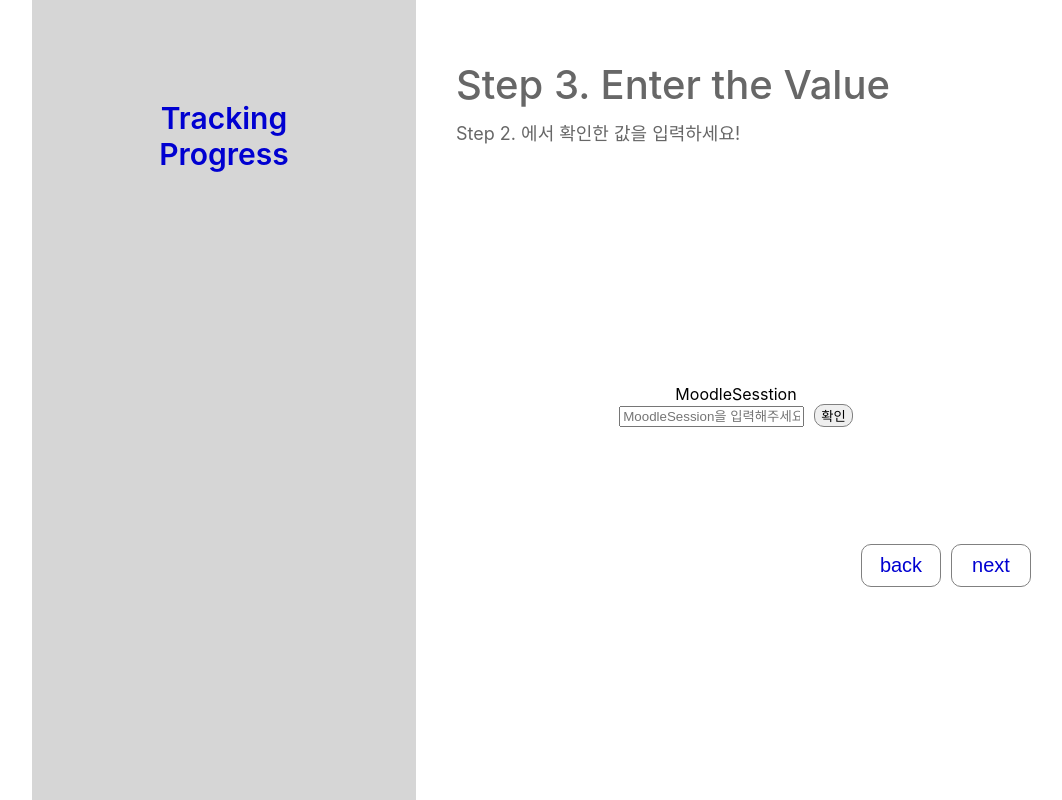
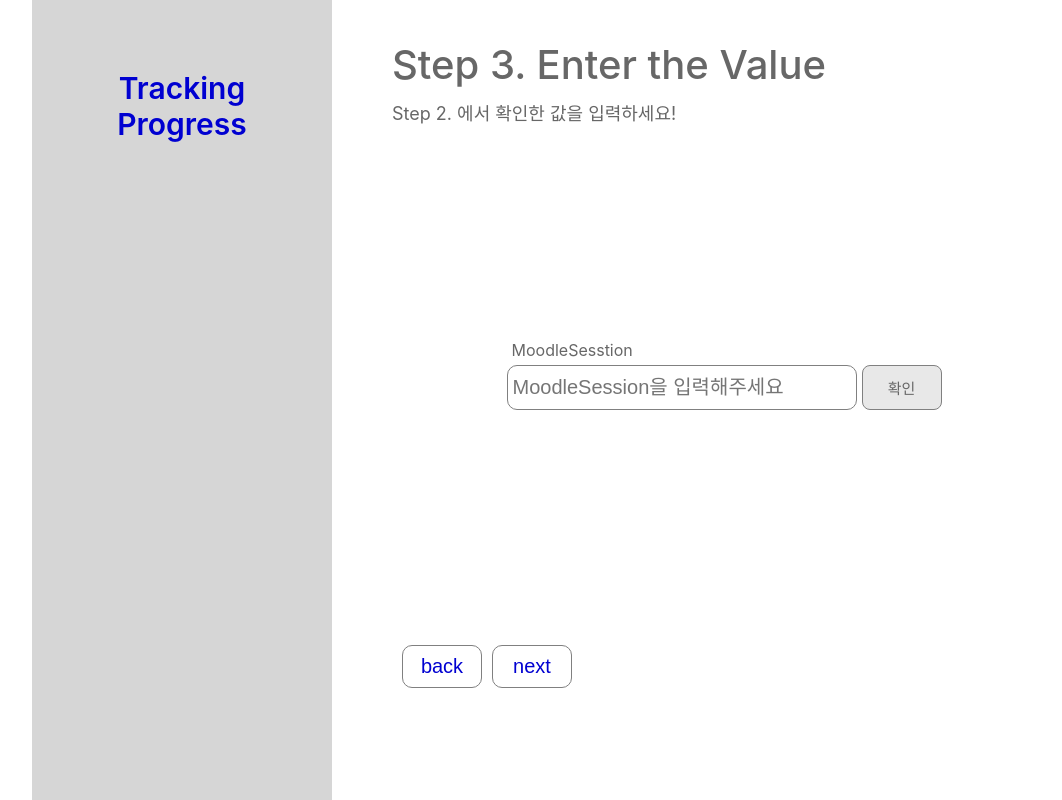
Before and after one commit to llooster/tracking-progress, a React (Create React App) app in the folder tracking-progress/: page /enterValue in a window 1280 px wide. Shown: the whole page, without its empty margins (96-1158 px from the left). Built offline with nearby package versions, Linux system fonts and the light colour scheme.

Commit message:
Attendance screen

```diff
--- a/tracking-progress/src/component/App.js
+++ b/tracking-progress/src/component/App.js
@@ -4,19 +4,22 @@
 import GetValue from "../page/Home/GetTheValue/GetValue";
 import EnterValue from "../page/Home/EnterTheValue/EnterValue";
 import LeftBar from "../component/LeftBar";
+import SelectScreen from "../page/Attendance";
 
 class App extends Component {
     state = {
-        // id: 1,
+        id: 1,
         step: [
             "Step 1. Login",
             "Step 2. Get the Value",
             "Step 3. Enter the Value",
+            "Attendace rate",
         ],
         explain: [
             "induk 사이트에 로그인 합니다",
             "크롤링을 위한 값을 가져옵니다. 아래는 Mac / Chrome 기준입니다.",
             "Step 2. 에서 확인한 값을 입력하세요!",
+            "각 수업 출석표",
         ],
         next: ["next", "back"],
         moodle: "",
@@ -39,7 +42,7 @@
     };
     render() {
         const { inputValue, value, enterKey } = this;
-        const { step, explain, next } = this.state;
+        const { id, step, explain, next } = this.state;
         return (
             <>
                 <LeftBar />
@@ -68,6 +71,9 @@
                             next={next}
                         />
                     </Route>
+                    <Route path="/select">
+                        <SelectScreen step={step[3]} explain={explain[3]} />
+                    </Route>
                 </Switch>
             </>
         );
--- /dev/null
+++ b/tracking-progress/src/page/Attendance/Attendance.css
@@ -0,0 +1,17 @@
+* {
+    box-sizing: border-box;
+}
+#whole {
+    margin-right: 10%;
+    display: flex;
+    flex-direction: row;
+    height: 100vh;
+    min-height: 500px;
+    position: relative;
+}
+.getValue {
+    display: flex;
+    flex-direction: column;
+    justify-content: space-around;
+    align-items: left;
+}
--- /dev/null
+++ b/tracking-progress/src/page/Attendance/Attendance.jsx
@@ -0,0 +1,21 @@
+import React, { PureComponent } from "react";
+import "./Attendance.css";
+
+class SelectScreen extends PureComponent {
+    render() {
+        const { explain, step } = this.props;
+        return (
+            <div id="whole">
+                <div className="stance">
+                    <div className="section">
+                        <div className="step">{step}</div>
+                        <div className="explain">{explain}</div>
+                    </div>
+                    <div className="getValue"></div>
+                </div>
+            </div>
+        );
+    }
+}
+
+export default SelectScreen;
--- /dev/null
+++ b/tracking-progress/src/page/Attendance/index.js
@@ -0,0 +1 @@
+export { default } from "./Attendance";
--- a/tracking-progress/src/page/Home/EnterTheValue/EnterValue.js
+++ b/tracking-progress/src/page/Home/EnterTheValue/EnterValue.js
@@ -1,23 +1,23 @@
 import React, { Component } from "react";
 import { Link } from "react-router-dom";
 import "../Login/Login.css";
-import LeftBar from "../../../component/LeftBar";
 
 class EnterValue extends Component {
     render() {
         const { step, explain, inputValue, value, enterKey, next } = this.props;
         return (
             <div id="whole">
-                {/* <LeftBar /> */}
-                <div>
+                <div className="stance">
                     <div className="section">
                         <div className="step">{step}</div>
                         <div className="explain">{explain}</div>
                     </div>
                     <div className="contents">
+                        <div className="getValue">
                             <div className="moodleText">MoodleSesstion</div>
-                        <div>
+                            <div className="inputValue">
                                 <input
+                                    className="inputMoodle"
                                     type="text"
                                     placeholder="MoodleSession을 입력해주세요"
                                     onChange={inputValue}
@@ -30,15 +30,16 @@
                                 >
                                     확인
                                 </button>
+                            </div>
+                        </div>
+                    </div>
                     <div className="shift">
                         <button>
                             <Link to="/getValue">{next[1]}</Link>
                         </button>
                         <button>
-                                    <Link to="/">{next[0]}</Link>
+                            <Link to="/select">{next[0]}</Link>
                         </button>
-                            </div>
-                        </div>
                     </div>
                 </div>
             </div>
--- a/tracking-progress/src/page/Home/Login/Login.css
+++ b/tracking-progress/src/page/Home/Login/Login.css
@@ -2,7 +2,6 @@
     box-sizing: border-box;
 }
 #whole {
-    /* background-color: yellow; */
     margin-right: 10%;
     display: flex;
     flex-direction: row;
@@ -13,7 +12,7 @@
 .leftBar {
     float: left;
     margin-left: 10%;
-    width: 30%;
+    width: 300px;
     height: 100vh;
     display: flex;
     flex-direction: row;
@@ -21,21 +20,29 @@
     background-color: rgb(214, 214, 214);
     font-size: 30px;
 }
+
 .leftBar > .text {
     width: 180px;
-    margin-top: 100px;
+    margin-top: 70px;
     text-align: center;
     font-weight: 600;
     color: rgb(0, 0, 209);
 }
-
-.section {
-    position: relative;
+.stance {
+    width: 100%;
     display: flex;
     flex-direction: column;
+    align-items: right;
+    position: absolute;
+    padding-left: 60px;
+}
+.section {
+    display: flex;
+    flex-direction: column;
+    position: relative;
     width: 100%;
-    align-items: left;
-    margin: 60px 0 0 40px;
+    min-width: 480px;
+    margin: 40px auto 0;
 }
 .section .step {
     font-size: 40px;
@@ -43,26 +50,32 @@
     font-weight: 500;
     margin-bottom: 10px;
 }
+
 .section .explain {
     font-size: 18px;
     font-weight: 400;
     color: rgb(103, 103, 103);
     left: 2px;
 }
-.contents {
-    /* background-color: rgb(209, 209, 255); */
-    position: absolute;
+
+.contents,
+.value {
     width: 100%;
-    height: 65%;
+    min-width: 550px;
+    height: 500px;
     display: flex;
     flex-direction: column;
     justify-content: center;
+}
+.contents {
     align-items: center;
 }
-.system {
+.process {
+    align-items: left;
+}
+.getValue {
     display: flex;
     flex-direction: column;
-    justify-content: center;
     align-items: left;
 }
 .contents > a {
@@ -77,25 +90,23 @@
     font-size: 25px;
     font-weight: 500;
     color: gray;
-    background-color: unset;
 }
 a {
     text-decoration: unset;
     color: rgb(0, 0, 209);
 }
+
 .contents > a:hover {
     box-shadow: 0 0 3px 0 rgb(121, 121, 121);
     font-weight: 600;
 }
+
 .shift {
-    width: 230px;
-    position: absolute;
-    bottom: 15%;
-    right: 0;
+    width: 100%;
+    margin-top: 20px;
     display: flex;
     flex-direction: row;
-    justify-content: center;
-    align-items: center;
+    justify-content: left;
 }
 button {
     border: solid gray 0.5px;
@@ -104,24 +115,53 @@
 }
 .shift > button {
     width: 80px;
+    /* min-width: ; */
     height: 43px;
-    display: flex;
-    flex-direction: row;
-    justify-content: center;
-    align-items: center;
     font-size: 20px;
     font-weight: 400;
     color: gray;
     background-color: white;
 }
+.shift > button:hover {
+    box-shadow: 0 0 3px 0 rgb(121, 121, 121);
+    user-select: inherit;
+}
 h2 {
     font-size: 22px;
     font-weight: 500;
     margin-bottom: 30px;
-    padding-left: 40px;
     letter-spacing: -0.2px;
     color: rgb(136, 136, 136);
 }
+
 .moodleText {
-    float: left;
+    color: rgb(103, 103, 103);
+    margin: 0 0 5px 5px;
 }
+.inputValue {
+    width: auto;
+    display: flex;
+    flex-direction: row;
+}
+.inputMoodle {
+    width: 350px;
+    height: 45px;
+    border: solid gray 0.5px;
+    border-radius: 10px;
+    padding-left: 5px;
+    text-align: left;
+    font-size: 20px;
+    font-weight: 500;
+    color: gray;
+}
+.inputValue > button {
+    margin-left: 5px;
+    color: rgb(103, 103, 103);
+    background-color: rgb(232, 232, 232);
+    border: solid gray 0.5px;
+    border-radius: 8px;
+    width: 80px;
+    height: 45px;
+    font-size: 15px;
+    font-weight: 500;
+}
--- a/tracking-progress/src/page/Home/Login/Login.js
+++ b/tracking-progress/src/page/Home/Login/Login.js
@@ -1,15 +1,13 @@
 import React, { Component } from "react";
 import { Link } from "react-router-dom";
 import "./Login.css";
-import LeftBar from "../../../component/LeftBar";
 
 class Login extends Component {
     render() {
         const { explain, next, step } = this.props;
         return (
             <div id="whole">
-                {/* <LeftBar /> */}
-                <div>
+                <div className="stance">
                     <div className="section">
                         <div className="step">{step}</div>
                         <div className="explain">{explain}</div>
--- a/tracking-progress/src/page/Home/Login/exLogin.css
+++ /dev/null
@@ -1,172 +0,0 @@
-* {
-    box-sizing: border-box;
-    margin: 0;
-}
-.leftBar {
-    display: flex;
-    transform: translate(10%, 0);
-    width: 80%;
-}
-.Tracking-Progress {
-    /* float: left;/ */
-    position: relative;
-    /* transform: translate(40%, 0); */
-    width: 35%;
-    max-width: 320px;
-    min-width: 220px;
-    height: 100vh;
-    background-color: rgb(227, 227, 227);
-    color: rgb(80, 80, 80);
-
-    display: flex;
-    flex-direction: row;
-    justify-content: center;
-}
-.Tracking-Progress .text {
-    width: 60%;
-    height: auto;
-    overflow: auto;
-    font-size: 200%;
-    color: gray;
-    font-weight: 700;
-    letter-spacing: -0.1px;
-    position: absolute;
-    display: flex;
-    flex-direction: row;
-    justify-content: center;
-    align-items: center;
-    transform: translate(0, 50px);
-    user-select: none;
-    text-align: center;
-}
-.Step {
-    width: 65%;
-    max-width: 780px;
-    min-width: 510px;
-    height: auto;
-    display: flex;
-    position: relative;
-    flex-direction: row;
-    justify-content: center;
-    align-items: center;
-}
-.Step .explain {
-    width: 100%;
-    height: 80px;
-    position: absolute;
-    top: 50px;
-    left: 30px;
-}
-.explain div:first-child {
-    font-size: 40px;
-    color: rgb(103, 103, 103);
-    margin-bottom: 10px;
-}
-.explain span,
-.contents {
-    position: absolute;
-    font-size: 18px;
-    color: rgb(103, 103, 103);
-    left: 2px;
-}
-.Step button,
-.schSite {
-    font-size: 20px;
-    color: gray;
-    width: 300px;
-    height: 60px;
-    border: 0.5px solid rgb(157, 157, 157);
-    border-radius: 8px;
-    background-color: #fff;
-    cursor: pointer;
-    display: flex;
-    flex-direction: column;
-    justify-content: center;
-    align-items: center;
-}
-.Step button:nth-child(2):hover {
-    box-shadow: 0 0 3px 0 rgb(121, 121, 121);
-}
-.contents {
-    width: 100%;
-    height: auto;
-    margin-left: 30px;
-    font-size: 18px;
-    letter-spacing: -0.2px;
-    color: rgb(136, 136, 136);
-}
-h2 {
-    font-size: 22px;
-    font-weight: 400;
-    margin-bottom: 30px;
-}
-h2 a {
-    text-decoration: underline;
-    color: rgb(0, 0, 223);
-    font-weight: 500;
-}
-
-.Step > button:last-child {
-    position: absolute;
-    bottom: 80px;
-    right: 50px;
-    font-size: 18px;
-    color: gray;
-    width: 250px;
-    height: 50px;
-    border: 0.5px solid rgb(191, 191, 191);
-    border-radius: 8px;
-    background-color: #fff;
-    cursor: pointer;
-}
-.Step button:last-child:hover {
-    box-shadow: 0 0 3px 0 rgb(121, 121, 121);
-    font-weight: 700;
-}
-
-.moodle {
-    color: rgb(103, 103, 103);
-    margin-bottom: 5px;
-    /* margin-left: 40px; */
-}
-.inputBox .input {
-    margin-left: 35px;
-}
-.input {
-    width: 100%;
-}
-.input input {
-    display: inline-block;
-
-    width: 140%;
-    min-width: 200px;
-    height: 45px;
-    border: solid gray 0.5px;
-    border-radius: 8px;
-    padding-left: 10px;
-    font-size: 17px;
-}
-.input button {
-    /* display: inline-block; */
-    margin-left: 5px;
-    color: rgb(103, 103, 103);
-    background-color: rgb(232, 232, 232);
-    border: solid gray 0.5px;
-    border-radius: 8px;
-    width: 80px;
-    height: 45px;
-    font-size: 15px;
-    font-weight: 500;
-}
-.location {
-    position: absolute;
-    right: 50px;
-    bottom: 80px;
-    display: flex;
-    flex-direction: row;
-    justify-content: center;
-}
-.input .backKey,
-.input .homeKey {
-    display: flex;
-}
```
Also changed, not shown: tracking-progress/src/component/table/table.json (added, +7 -0 lines), tracking-progress/src/page/Home/GetTheValue/GetValue.js (+4 -6 lines). Lines whose indentation alone changed are shown as unchanged.
